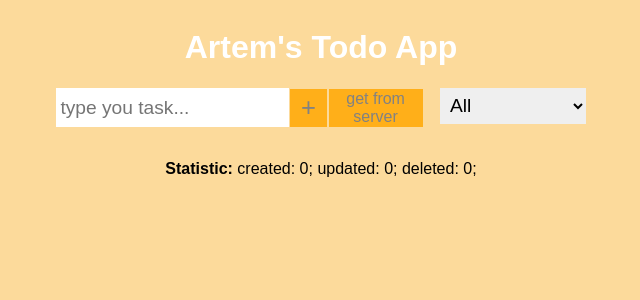
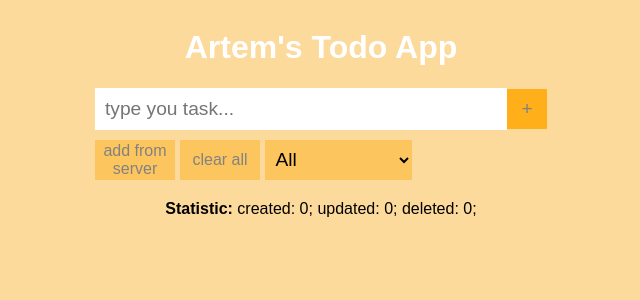
Before and after one commit to ArtemLigerko/my-todo-app, a React (Create React App) app: page / in a window 1280 px wide. Shown: the top 300 px of the page, without its empty margins (319-959 px from the left). Built offline with nearby package versions, Linux system fonts and the light colour scheme.

Commit message:
v.1.6.0 Added Clear all button, some fixes

```diff
--- a/src/App.css
+++ b/src/App.css
@@ -10,7 +10,6 @@ body {
 }
 
 .App {
-    /* background-color: aqua; */
     display: flex;
     flex-direction: column;
     align-items: center;
@@ -19,45 +18,57 @@ body {
 /* InputForms elements */
 .todoInputForm {
     display: flex;
-    margin-bottom: 2rem;
-    flex-direction: row;
+    flex-direction: column;
+    margin-bottom: 20px;
     border: none;
 }
 .inputBar {
     font-size: 1.2rem;
-    padding: 0.3rem;
-    width: 14rem;
-    height: 30px;
+    margin-bottom: 10px;
+    padding-left: 10px;
+    width: 400px;
+    height: 40px;
     border-style: none;
+    /* border: none; */
     background: white;
 }
 .inputBar:focus {
     outline: none;
 }
+
+/* InputForms buttons */
+.buttons {
+   display: flex;
+}
 .inputButton{
-    font-size: 1.6rem;
-    width: 2.4rem;
+    font-size: 1.2rem;
+    /* line-height: 0; */
+    padding: 0;
+    width: 40px;
     height: 40px;
     background-color: rgb(255, 175, 25);
-    border: rgb(252, 218, 155) solid 1px;
+    /* border: rgb(252, 218, 155) solid 1px; */
+    border: none;
     color: rgb(130, 130, 130);
     cursor: pointer;
 }
 .getButton{
     font-size: 1rem;
-    width: 6rem;
-    /* height: 2.4rem; */
+    margin-right: 5px;
+    width: 80px;
     height: 40px;
-    background-color: rgb(255, 175, 25);
-    border: rgb(252, 218, 155) solid 1px;
+    background-color: rgb(253, 197, 93);
+    /* border: rgb(252, 218, 155) solid 1px; */
+    border: none;
     color: rgb(130, 130, 130);
     cursor: pointer;
 }
 .select {
     font-size: 1.2rem;
     padding: 0.4rem;
-    margin-left: 1rem;
-    /* height: 2 rem; */
+    margin-right: 5px;
+    height: 40px;
+    background-color: rgb(253, 197, 93);
     border: none;
     cursor: pointer;
 }
@@ -82,7 +93,6 @@ body {
 li {
     background-color: white;
     padding: 0.3rem;
-    /* margin-right: 5px; */
     width: 400px;
     /* max-width: 500px; */
     list-style-type: none;
--- a/src/components/Todo.js
+++ b/src/components/Todo.js
@@ -5,7 +5,6 @@ function Todo({ text, todos, setTodos, todo, setEditText, editText,
 
     const deleteHandler = () => {
         setTodos(todos.filter((el) => el.id !== todo.id));
-        // setCounter([counter[0], counter[1], counter[2] + 1]);
         setCounter({
             counterCreated: counter.counterCreated,
             counterUpdated: counter.counterUpdated,
@@ -44,7 +43,6 @@ function Todo({ text, todos, setTodos, todo, setEditText, editText,
             return item;
         }));
         setDisableInputButton(!disableInputButton);
-        // setCounter([counter[0], todo.edit ? (counter[1] + 1) : counter[1], counter[2]]);
         setCounter({
             counterCreated: counter.counterCreated,
             counterUpdated: todo.edit ? counter.counterUpdated + 1 : counter.counterUpdated,
--- a/src/components/TodoInputBar.js
+++ b/src/components/TodoInputBar.js
@@ -27,31 +27,55 @@ function TodoInputBar({ inputText, setInputText, todos, setTodos, setStatus,
         setInputText("");
     }
 
+    const handleClearTodos = (e) => {
+        e.preventDefault();
+        // const isClear = confirm('sx');
+        // alert( isClear );
+        setTodos([]);
+    }
+
     const statusHandler = (e) => {
         setStatus(e.target.value);
     }
 
-    const fetchTodos = (e) => {
+    const handleFetchTodos = (e) => {
         e.preventDefault();
         let url = 'https://gist.githubusercontent.com/alexandrtovmach/0c8a29b734075864727228c559fe9f96/raw/c4e4133c9658af4c4b3474475273b23b4a70b4af/todo-task.json'
         fetch(url)
             .then(response => response.json())
             .then(getTodos => {
-                setTodos(getTodos.map(item => {
+                // Change todos from server:
+                // setTodos(getTodos.map(item => {
+                //     return {
+                //         ...item,
+                //         text: item.text,
+                //         id: item.id,
+                //         completed: item.isCompleted,
+                //         edit: false,
+                //         disableButtons: false,
+                //     }
+                // }))
+
+                setTodos([
+                    ...todos,
+                    ...getTodos.map(item => {
                         return {
                             ...item,
                             text: item.text,
-                        id: item.id,
+                            id: Math.random() * 1000,
                             completed: item.isCompleted,
                             edit: false,
                             disableButtons: false,
                         }
-                }))
+                    })
+                ])
+
             });
     }
 
     return (
         <form className="todoInputForm">
+            <div>
                 <input
                     className="inputBar"
                     value={inputText}
@@ -67,12 +91,21 @@ function TodoInputBar({ inputText, setInputText, todos, setTodos, setStatus,
                 >
                     +
                 </button>
+            </div>
+            <div className="buttons">
                 <button
-                onClick={fetchTodos}
+                    onClick={handleFetchTodos}
                     className="getButton"
                 >
-                get from server
+                    add from server
                 </button>
+                <button
+                    onClick={handleClearTodos}
+                    className="getButton"
+                >
+                    clear all
+                </button>
+
                 <div >
                     <select className="select" onChange={statusHandler}>
                         <option>All</option>
@@ -80,8 +113,8 @@ function TodoInputBar({ inputText, setInputText, todos, setTodos, setStatus,
                         <option>Uncompleted</option>
                     </select>
                 </div>
+            </div>
         </form>
-
 
     )
 }
```
Lines whose indentation alone changed are shown as unchanged.
